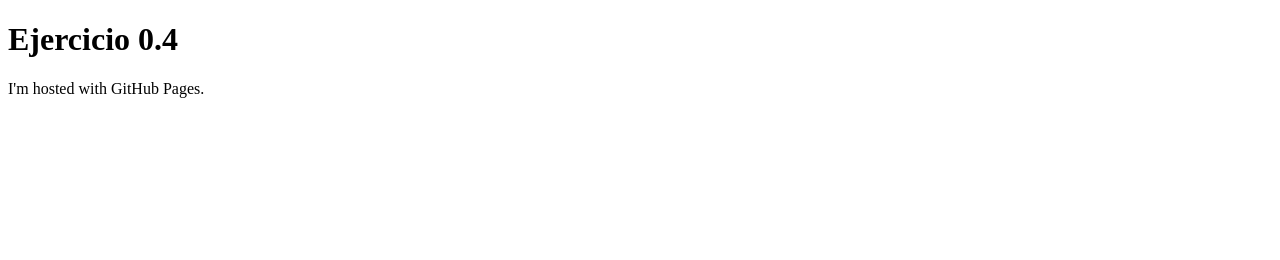
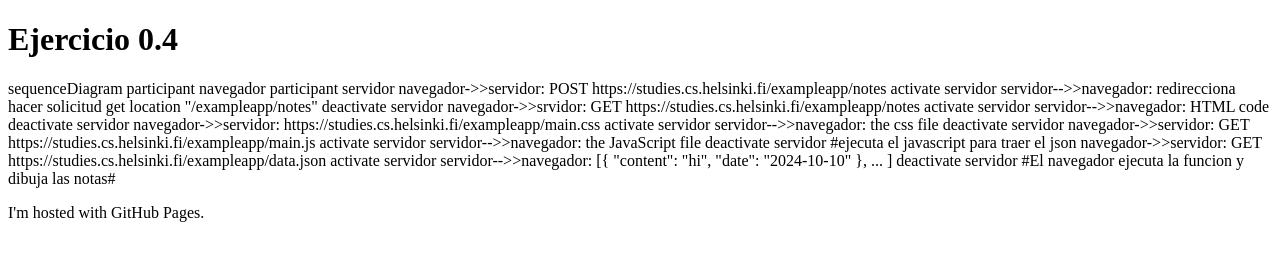
Before and after one commit to alamromero/nuevorepo, a plain HTML site: page ejercicio_0_4.html in a window 1280 px wide. Drawn offline with Linux system fonts and the light colour scheme.

Commit message:
Update ejercicio_0_4.html

```diff
--- a/ejercicio_0_4.html
+++ b/ejercicio_0_4.html
@@ -2,7 +2,38 @@
 <html>
 <body>
 <h1>Ejercicio 0.4</h1>
+  sequenceDiagram
+participant navegador
+participant servidor
 
+navegador->>servidor: POST https://studies.cs.helsinki.fi/exampleapp/notes
+activate servidor
+servidor-->>navegador: redirecciona hacer solicitud get location "/exampleapp/notes"
+deactivate servidor
+
+navegador->>srvidor: GET https://studies.cs.helsinki.fi/exampleapp/notes
+activate servidor
+servidor-->>navegador: HTML code
+deactivate servidor
+
+navegador->>servidor: https://studies.cs.helsinki.fi/exampleapp/main.css
+activate servidor
+servidor-->>navegador: the css file
+deactivate servidor
+
+navegador->>servidor: GET https://studies.cs.helsinki.fi/exampleapp/main.js
+activate servidor
+servidor-->>navegador: the JavaScript file
+deactivate servidor
+
+#ejecuta el javascript para traer el json
+
+navegador->>servidor: GET https://studies.cs.helsinki.fi/exampleapp/data.json
+activate servidor
+servidor-->>navegador: [{ "content": "hi", "date": "2024-10-10" }, ... ]
+deactivate servidor
+
+#El navegador ejecuta la funcion y dibuja las notas#
 <p>I'm hosted with GitHub Pages.</p>
 </body>
 </html>
```
